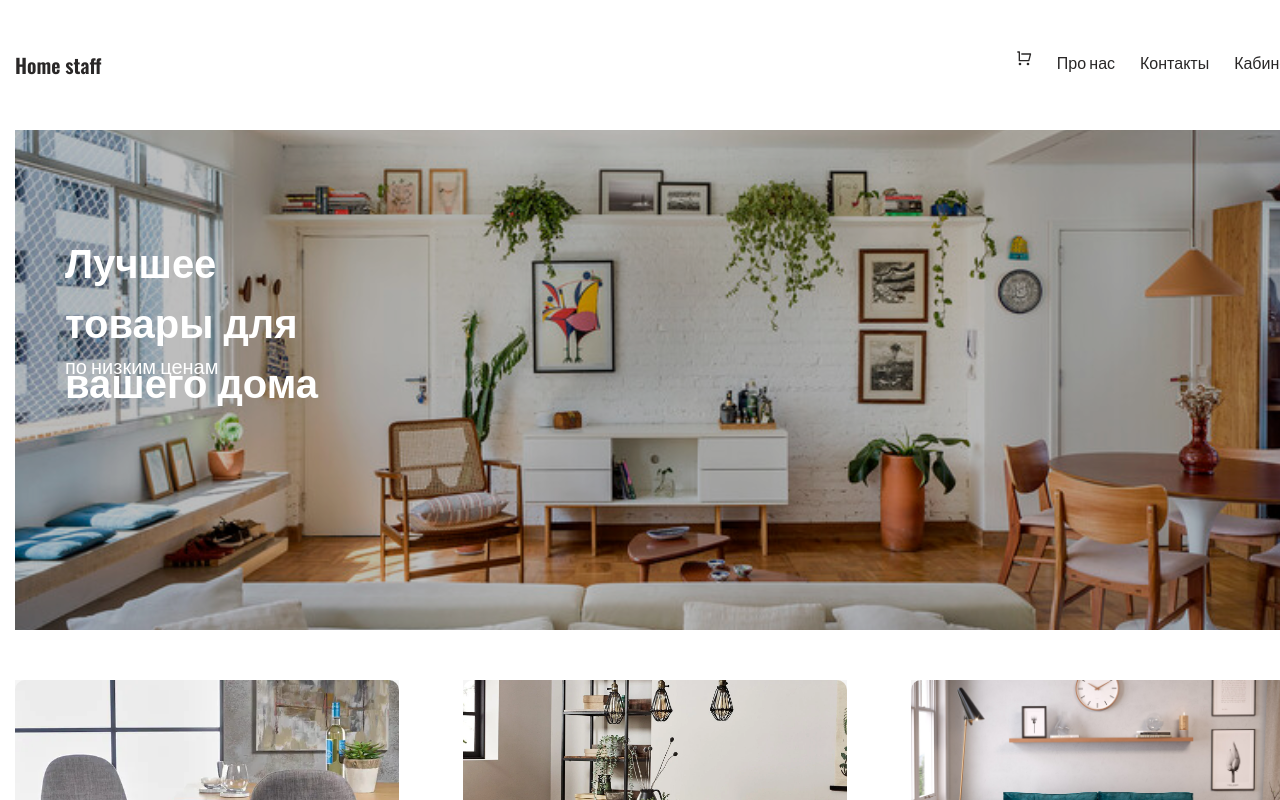
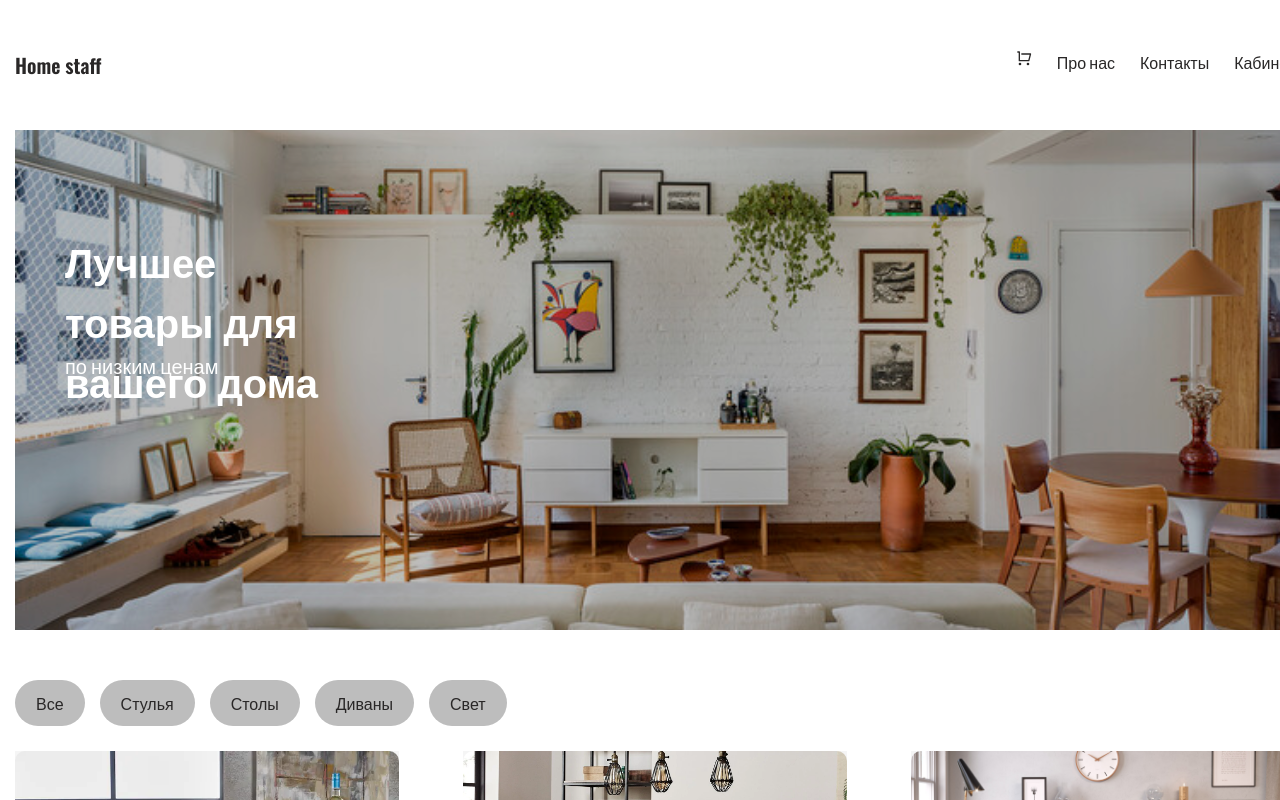
Before and after one commit to sane4ek1994/e-commerce, a React (Create React App) app: page / in a window 1280 px wide. Shown: the top 800 px of the page. Built offline with nearby package versions, Linux system fonts and the light colour scheme.

Commit message:
created categories component added filtered

```diff
--- a/src/App.jsx
+++ b/src/App.jsx
@@ -1,19 +1,21 @@
 import React from 'react'
 
 import { Header, Footer, Items } from './components'
+import { Categories } from './components/categories/categories.component'
 
 class App extends React.Component {
   constructor(props) {
     super(props)
     this.state = {
       orders: [],
+      currentItems: [],
       items: [
         {
           id: 1,
           title: 'Стул серый',
           img: 'chair-gray.jpg',
           descr: 'lorem lorem lorem lorem',
-          categories: 'chairs',
+          category: 'chairs',
           price: 49.9
         },
         {
@@ -21,7 +23,7 @@
           title: 'Стол',
           img: 'table.webp',
           descr: 'lorem lorem lorem lorem',
-          categories: 'chairs',
+          category: 'table',
           price: 49.9
         },
         {
@@ -29,7 +31,7 @@
           title: 'Диван',
           img: 'sofa.jpg',
           descr: 'lorem lorem lorem lorem',
-          categories: 'chairs',
+          category: 'sofa',
           price: 49.9
         },
         {
@@ -37,13 +39,25 @@
           title: 'Лампа',
           img: 'light.webp',
           descr: 'lorem lorem lorem lorem',
-          categories: 'chairs',
+          category: 'light',
           price: 49.9
         }
       ]
     }
+    this.state.currentItems = this.state.items
     this.addToOrder = this.addToOrder.bind(this)
     this.deleteOrder = this.deleteOrder.bind(this)
+    this.chooseCategory = this.chooseCategory.bind(this)
+  }
+
+  chooseCategory(category) {
+    if (category === 'all') {
+      this.setState({ currentItems: this.state.items })
+      return
+    }
+    this.setState({
+      currentItems: this.state.items.filter(el => el.category === category)
+    })
   }
 
   deleteOrder(id) {
@@ -62,7 +76,8 @@
     return (
       <div className='wrapper'>
         <Header orders={this.state.orders} onDelete={this.deleteOrder} />
-        <Items items={this.state.items} onAdd={this.addToOrder} />
+        <Categories chooseCategory={this.chooseCategory} />
+        <Items items={this.state.currentItems} onAdd={this.addToOrder} />
         <Footer />
       </div>
     )
--- /dev/null
+++ b/src/components/categories/categories.component.jsx
@@ -0,0 +1,28 @@
+import React from 'react'
+
+export class Categories extends React.Component {
+  constructor(props) {
+    super(props)
+    this.state = {
+      categories: [
+        { key: 'all', name: 'Все' },
+        { key: 'chairs', name: 'Стулья' },
+        { key: 'tables', name: 'Столы' },
+        { key: 'sofa', name: 'Диваны' },
+        { key: 'light', name: 'Свет' }
+      ]
+    }
+  }
+
+  render() {
+    return (
+      <div className='categories'>
+        {this.state.categories.map(el => (
+          <div key={el.key} onClick={() => this.props.chooseCategory(el.key)}>
+            {el.name}
+          </div>
+        ))}
+      </div>
+    )
+  }
+}
--- a/src/index.css
+++ b/src/index.css
@@ -152,6 +152,23 @@
   color: #fff;
 }
 
+.categories div {
+  display: inline-block;
+  background-color: #bdbdbd;
+  border-radius: 50px;
+  padding: 10px 20px;
+  margin-bottom: 25px;
+  margin-right: 15px;
+  cursor: pointer;
+  border: 1px solid transparent;
+  transition: all 500ms ease;
+}
+
+.categories div:hover {
+  border-color: silver;
+  transform: scale(1.1);
+}
+
 main {
   display: flex;
   width: 100%;
```
